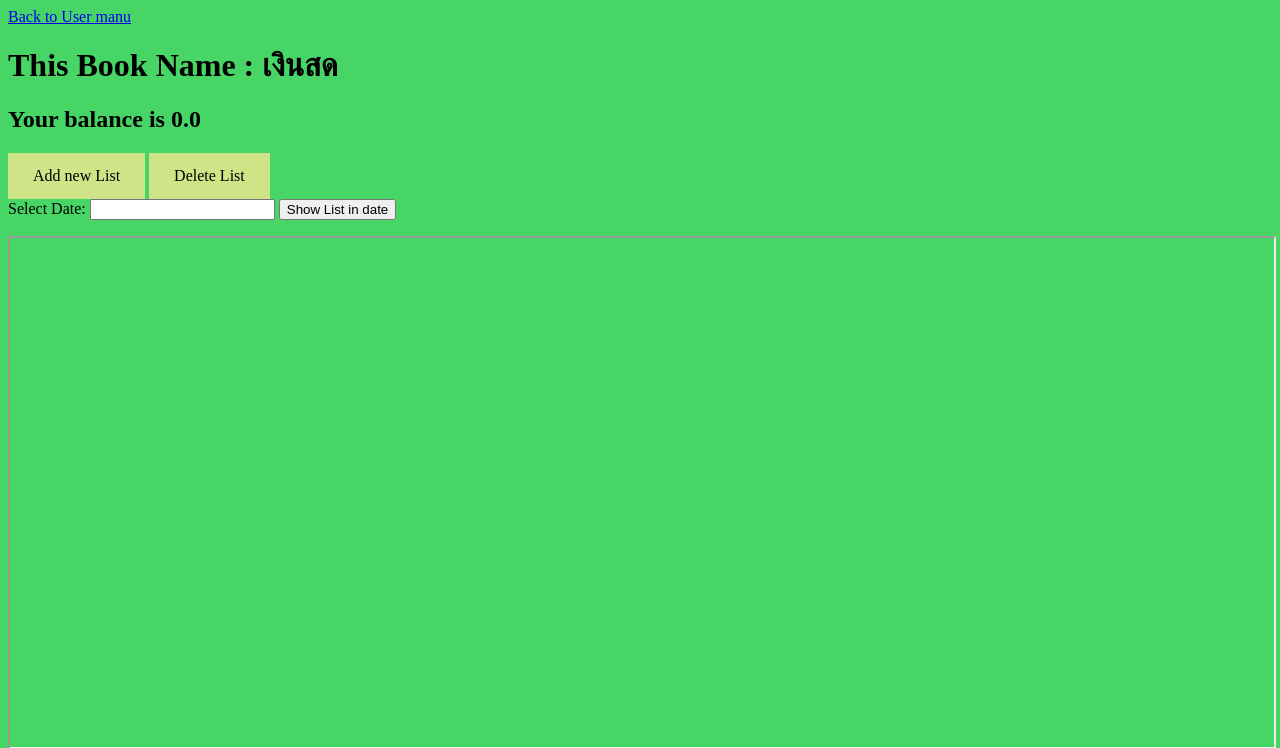
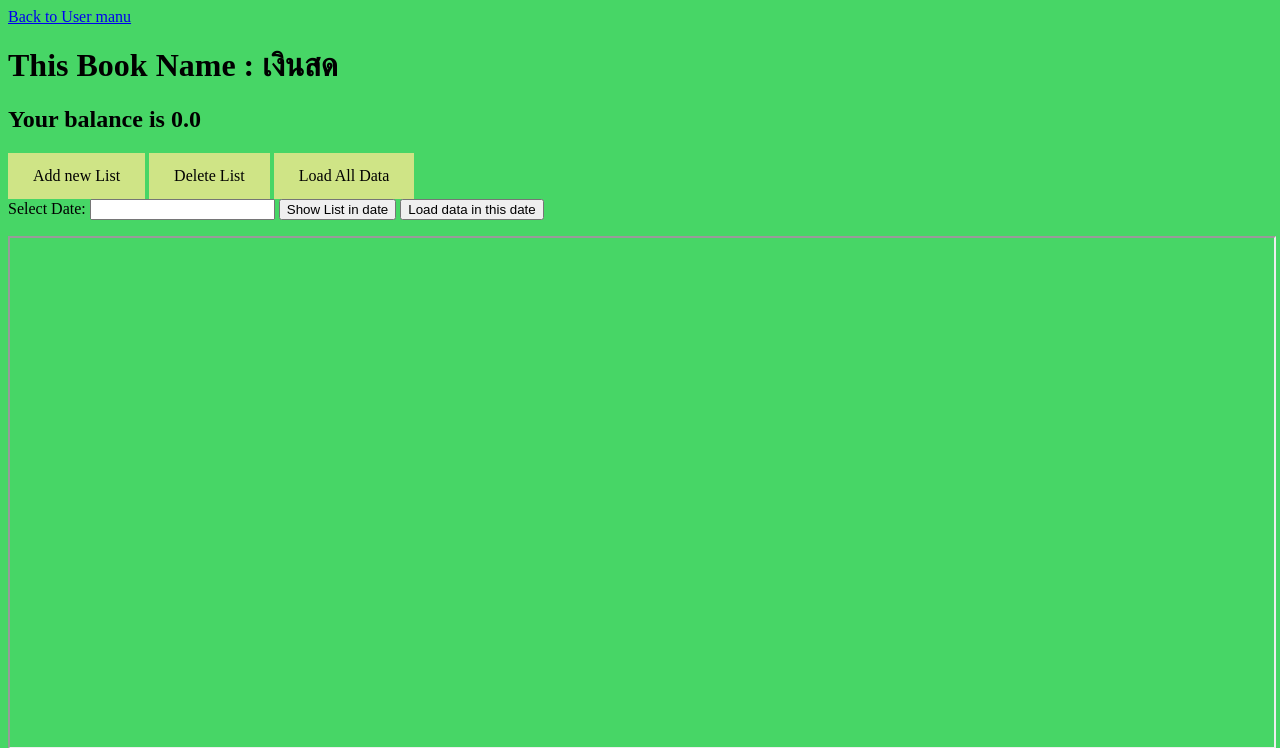
Before and after one commit to poklonas/django_5810164, a Django app: page /accounting/19/book_detail/ in a window 1280 px wide. Shown: the top 748 px of the page. Run offline with Django 3.2, Linux system fonts and the light colour scheme; data comes from the database, SQL or seed files in the repository; both versions use the stored data as it was after the commit; some libraries are stand-ins or nearby versions.

Commit message:
can download file csv

```diff
--- a/accounting/models.py
+++ b/accounting/models.py
@@ -63,3 +63,12 @@ class List(models.Model):
         year = str(self.date.year)
         date = year + "-" + month + "-" + day
         return date
+
+    def get_year(self):
+        return self.date.year
+
+    def get_month(self):
+        return self.date.month
+
+    def get_day(self):
+        return self.date.day
--- a/accounting/templates/accounting/book_detail.html
+++ b/accounting/templates/accounting/book_detail.html
@@ -33,11 +33,13 @@
 <h2> Your balance is {{pass_book.balance}} </h2>
 <a class="box" href="{% url 'accounting:AddList' pk=pass_book.id %}">Add new List</a>
 <a class="box" href="{% url 'accounting:DeleteListPage' pk=pass_book.id %}">Delete List</a>
+<a class="box" href="{% url 'accounting:save_data' book_id=pass_book.id %}">Load All Data</a>
 
-<form action="{% url 'accounting:list_in_date' book_id=pass_book.id %}" target='show_list' method="post">
+<form target='show_list' method="post">
  {% csrf_token %}
  	Select Date: <input type="text" id="datepicker" name="date" required>
- 	<input type="submit" value="Show List in date">
+ 	<input type="submit" value="Show List in date" formAction="{% url 'accounting:list_in_date' book_id=pass_book.id %}">
+    <input type="submit" value="Load data in this date" formAction="{% url 'accounting:save_data' book_id=pass_book.id %}">
  </form>
 
 <center>
--- a/accounting/urls.py
+++ b/accounting/urls.py
@@ -27,4 +27,5 @@ urlpatterns = [
 
     #special
     url(r'^(?P<book_id>[0-9]+)/list_in_date/$', views.ListInDate, name='list_in_date'),
+    url(r'^(?P<book_id>[0-9]+)/download_data/$', views.save_data, name='save_data'),
 ]
--- a/accounting/views.py
+++ b/accounting/views.py
@@ -1,4 +1,5 @@
 import time
+import csv
 from django.shortcuts import get_object_or_404, render
 from django.http import HttpResponseRedirect, HttpResponse
 from django.urls import reverse
@@ -171,3 +172,31 @@ def check_balance_user(user_id):
                 balance -= list_in.value
         book.set_balance(balance)
         book.save()
+
+def save_data(request, book_id):
+    try: # if have a date condition
+        date_input = request.POST.get('date')
+        all_list = List.objects.filter(date=date_input, pass_book=book_id)
+    except:
+        all_list = List.objects.filter(pass_book=book_id)
+    response = HttpResponse(content_type='text/csv') # set type for not return as html
+    response['Content-Disposition'] = 'attachment; filename="all_list_data.csv"' # file name
+    # start write #
+    field = ['Year', 'Month', 'Day', 'Detail', 'Income', 'Expenses'] # head
+    writer = csv.DictWriter(response, fieldnames=field)
+    writer.writeheader() # write head
+    for a_list in all_list:
+        if a_list.list_type.type_for == 'income':
+            writer.writerow({'Year' : a_list.get_year(),
+                             'Month' : a_list.get_month(),
+                             'Day' : a_list.get_day(),
+                             'Detail' : a_list.list_name,
+                             'Income' : a_list.value})
+        else:
+            writer.writerow({'Year' : a_list.get_year(),
+                             'Month' : a_list.get_month(),
+                             'Day' : a_list.get_day(),
+                             'Detail' : a_list.list_name,
+                             'Expenses' : a_list.value})
+    # stop write #
+    return response
```
Also changed, not shown: db.sqlite3.
